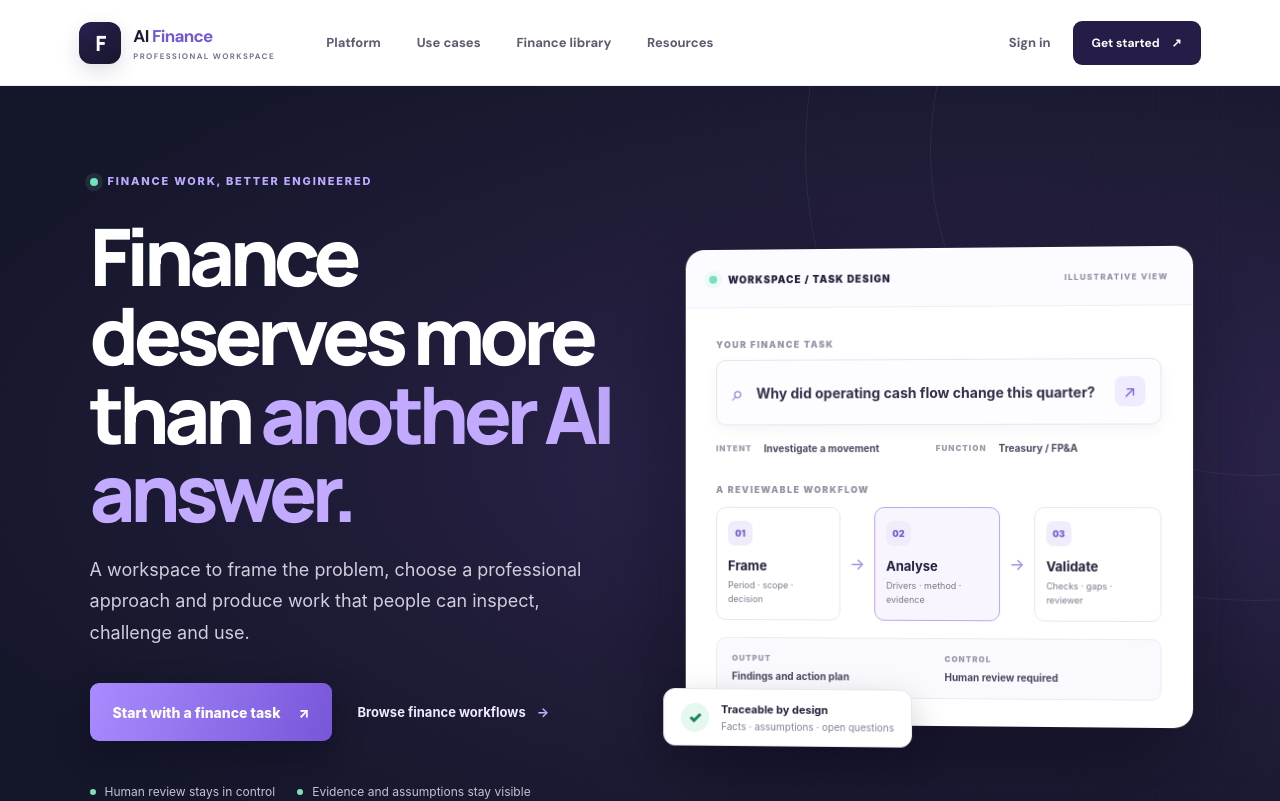
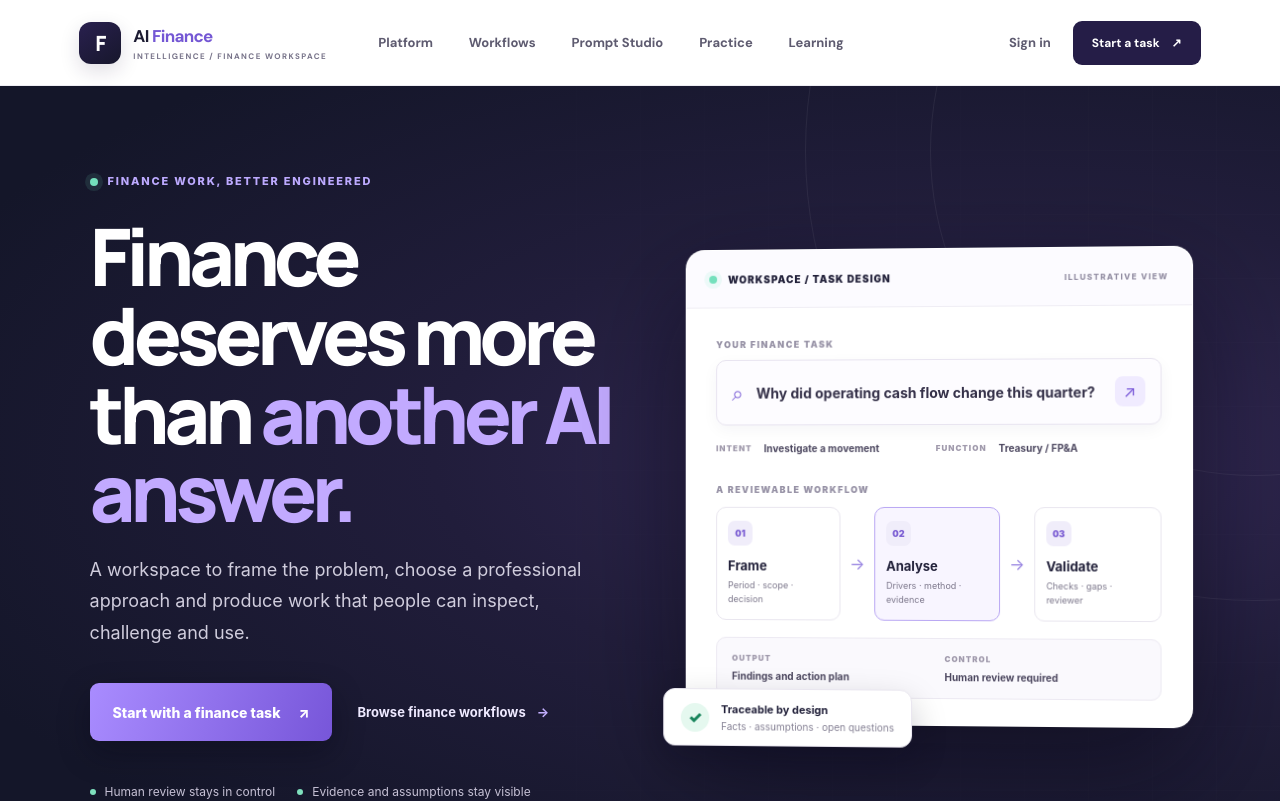
Before and after one commit to sbparimi/gemini-finance-lab, a Next.js app: page / in a window 1280 px wide. Shown: the top 801 px of the page. Built offline with nearby package versions, Linux system fonts and the light colour scheme.

Commit message:
Simplify navigation around core finance user journeys

```diff
--- a/components/site-chrome.tsx
+++ b/components/site-chrome.tsx
@@ -6,14 +6,14 @@ export default function SiteChrome({children}:{children:React.ReactNode}){
  const path=usePathname();
  const appRoute=["/workspace","/profile","/settings"].some(p=>path===p||path.startsWith(p+"/"));
  if(appRoute)return <>{children}</>;
- const nav=[["Platform","/topics"],["Use cases","/explore"],["Finance library","/explore"],["Resources","/units"]];
+ const nav=[["Platform","/topics"],["Workflows","/explore"],["Prompt Studio","/studio"],["Practice","/simulations"],["Learning","/units"]];
  return <>
-  <header className="af-site-header">
-   <Link href="/" className="af-brand" aria-label="AI Finance home"><span className="af-brand-mark">F</span><span>AI <em>Finance</em><small>PROFESSIONAL WORKSPACE</small></span></Link>
-   <nav aria-label="Main navigation">{nav.map(([label,href],i)=><Link href={href} key={label+i}>{label}</Link>)}</nav>
-   <div className="af-header-actions"><Link href="/login" className="af-signin">Sign in</Link><Link href="/signup" className="af-header-cta">Get started <span>↗</span></Link></div>
+  <header className="af-site-header fx-header">
+   <Link href="/" className="af-brand" aria-label="AI Finance home"><span className="af-brand-mark">F</span><span>AI <em>Finance</em><small>INTELLIGENCE / FINANCE WORKSPACE</small></span></Link>
+   <nav aria-label="Main navigation">{nav.map(([label,href])=><Link href={href} key={label} aria-current={path===href?"page":undefined}>{label}</Link>)}</nav>
+   <div className="af-header-actions"><Link href="/login" className="af-signin">Sign in</Link><Link href="/studio" className="af-header-cta">Start a task <span>↗</span></Link></div>
   </header>
   {children}
-  <footer className="af-footer"><Link href="/" className="af-brand"><span className="af-brand-mark">F</span><span>AI <em>Finance</em><small>PROFESSIONAL WORKSPACE</small></span></Link><p>Structure the work. Keep the evidence. Review the result.</p><div><Link href="/topics">Platform</Link><Link href="/explore">Finance library</Link><Link href="/studio">Prompt Studio</Link><Link href="/login">Sign in</Link></div></footer>
+  <footer className="af-footer fx-footer"><Link href="/" className="af-brand"><span className="af-brand-mark">F</span><span>AI <em>Finance</em><small>INTELLIGENCE / FINANCE WORKSPACE</small></span></Link><p>Structure the work. Keep the evidence. Review the result.</p><div><Link href="/topics">Platform</Link><Link href="/explore">Workflows</Link><Link href="/studio">Prompt Studio</Link><Link href="/simulations">Practice</Link><Link href="/login">Sign in</Link></div></footer>
  </>;
 }
```
